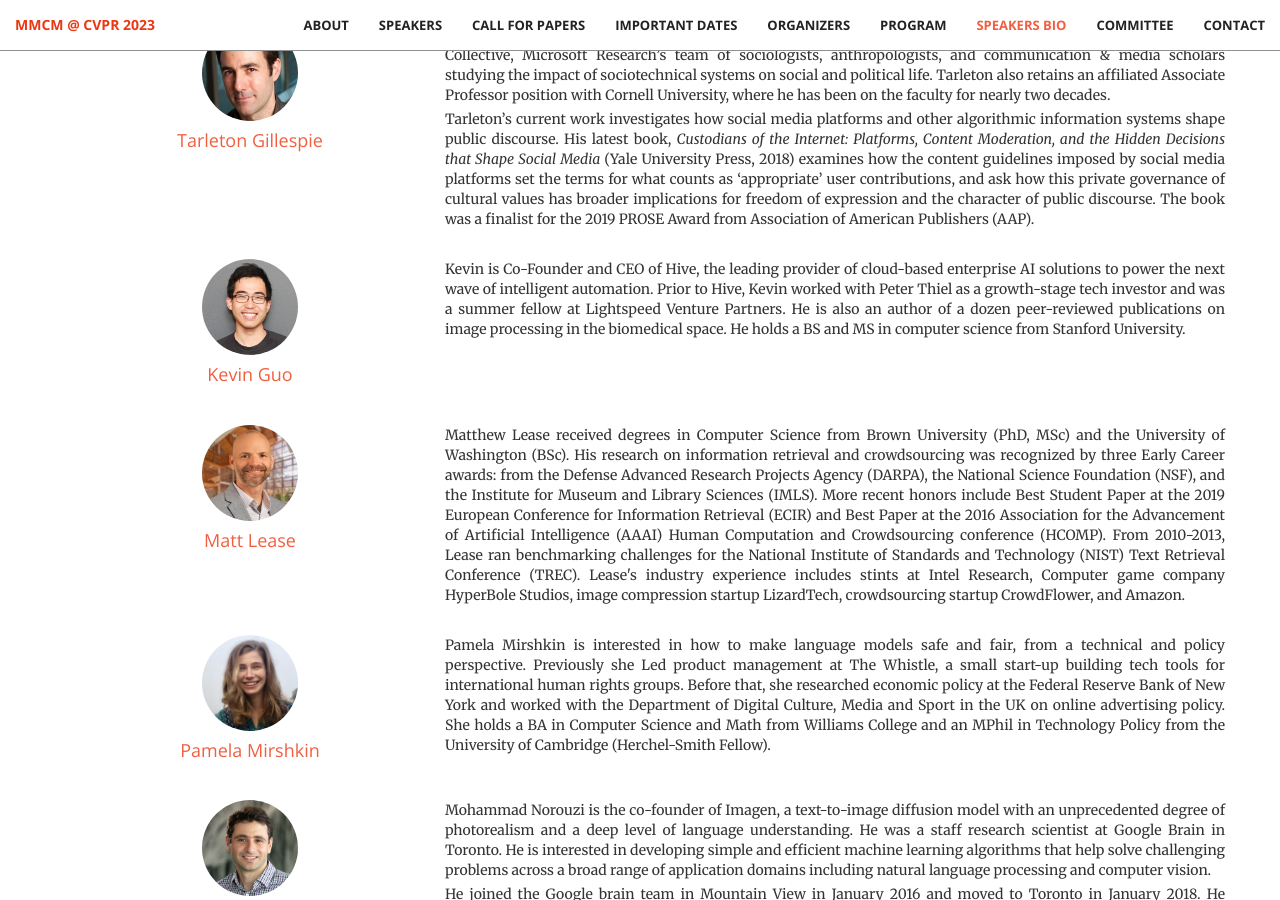
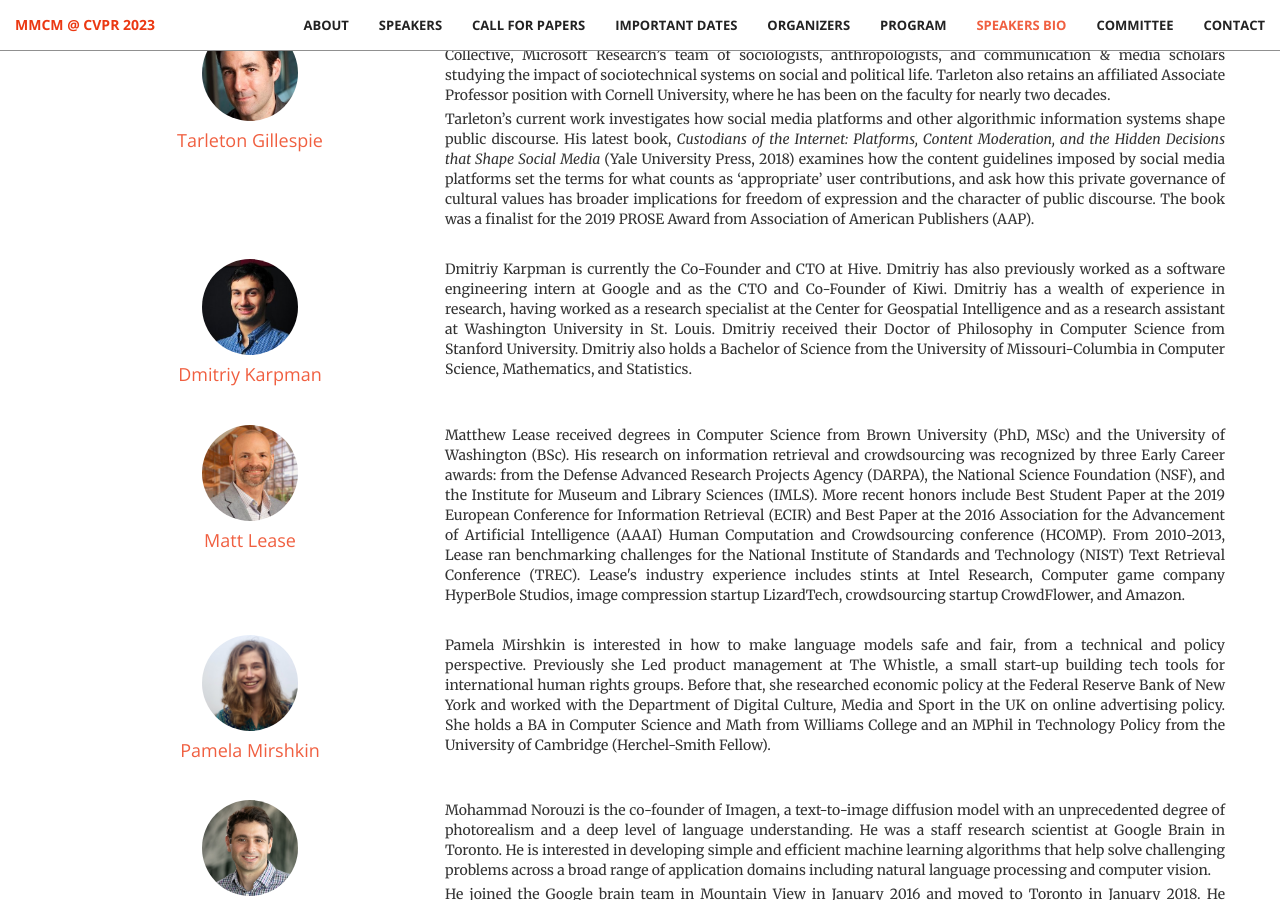
Before and after one commit to multimodal-content-moderation/multimodal-content-moderation.github.io, a Jekyll site: the page built from index.html, in a window 1280 px wide and 900 px high, scrolled down 6430 px. Built offline with Jekyll 4.4.1, drawn with Linux system fonts in a browser that asks for light colours; some of the changed text lies outside the part shown.

Commit message:
add hive cto

```diff
--- a/_includes/bio.html
+++ b/_includes/bio.html
@@ -89,18 +89,33 @@
             </div>
         </div>
 
+<!--        <div class="row no-gutter">-->
+
+<!--            <div class="col-md-4 text-center" id="S6_dp" style="margin-bottom: 30px">-->
+<!--                <a href="https://www.linkedin.com/in/kevinguo91" target="_blank">-->
+<!--                    <img src="img/portfolio/kevin.jpeg" style="border-radius: 50%;" alt=""-->
+<!--                         width="96">-->
+<!--                    <h4>Kevin Guo</h4>-->
+<!--                </a>-->
+<!--            </div>-->
+
+<!--            <div class="col-md-8" id="S6_info" style="margin-bottom: 30px; text-align: justify">-->
+<!--                Kevin is Co-Founder and CEO of Hive, the leading provider of cloud-based enterprise AI solutions to power the next wave of intelligent automation. Prior to Hive, Kevin worked with Peter Thiel as a growth-stage tech investor and was a summer fellow at Lightspeed Venture Partners. He is also an author of a dozen peer-reviewed publications on image processing in the biomedical space. He holds a BS and MS in computer science from Stanford University.-->
+<!--            </div>-->
+<!--        </div>-->
+
         <div class="row no-gutter">
 
             <div class="col-md-4 text-center" id="S6_dp" style="margin-bottom: 30px">
-                <a href="https://www.linkedin.com/in/kevinguo91" target="_blank">
-                    <img src="img/portfolio/kevin.jpeg" style="border-radius: 50%;" alt=""
+                <a href="https://www.linkedin.com/in/dkarpman/" target="_blank">
+                    <img src="img/portfolio/dmitriy.jpeg" style="border-radius: 50%;" alt=""
                          width="96">
-                    <h4>Kevin Guo</h4>
+                    <h4>Dmitriy Karpman</h4>
                 </a>
             </div>
 
             <div class="col-md-8" id="S6_info" style="margin-bottom: 30px; text-align: justify">
-                Kevin is Co-Founder and CEO of Hive, the leading provider of cloud-based enterprise AI solutions to power the next wave of intelligent automation. Prior to Hive, Kevin worked with Peter Thiel as a growth-stage tech investor and was a summer fellow at Lightspeed Venture Partners. He is also an author of a dozen peer-reviewed publications on image processing in the biomedical space. He holds a BS and MS in computer science from Stanford University.
+                Dmitriy Karpman is currently the Co-Founder and CTO at Hive. Dmitriy has also previously worked as a software engineering intern at Google and as the CTO and Co-Founder of Kiwi. Dmitriy has a wealth of experience in research, having worked as a research specialist at the Center for Geospatial Intelligence and as a research assistant at Washington University in St. Louis. Dmitriy received their Doctor of Philosophy in Computer Science from Stanford University. Dmitriy also holds a Bachelor of Science from the University of Missouri-Columbia in Computer Science, Mathematics, and Statistics.
             </div>
         </div>
 
--- a/_includes/speakers.html
+++ b/_includes/speakers.html
@@ -57,13 +57,21 @@
                 Senior Principal Researcher, Microsoft Research
             </div>
 
+<!--            <div class="col-md-4 text-center" id="S6" style="margin-bottom: 30px">-->
+<!--                <a href="https://www.linkedin.com/in/kevinguo91" target="_blank">-->
+<!--                    <img src="img/portfolio/kevin.jpeg" style="border-radius: 50%;" alt=""-->
+<!--                         width="128">-->
+<!--                    <h3>Kevin Guo</h3>-->
+<!--                </a>-->
+<!--                Co-Founder and CEO, Hive-->
+<!--            </div>-->
             <div class="col-md-4 text-center" id="S6" style="margin-bottom: 30px">
-                <a href="https://www.linkedin.com/in/kevinguo91" target="_blank">
-                    <img src="img/portfolio/kevin.jpeg" style="border-radius: 50%;" alt=""
+                <a href="https://www.linkedin.com/in/dkarpman/" target="_blank">
+                    <img src="img/portfolio/dmitriy.jpeg" style="border-radius: 50%;" alt=""
                          width="128">
-                    <h3>Kevin Guo</h3>
+                    <h3>Dmitriy Karpman</h3>
                 </a>
-                Co-Founder and CEO, Hive
+                CTO and Co-founder, Hive
             </div>
 
             <div class="col-md-4 text-center" id="S7" style="margin-bottom: 30px">
```
Also changed, not shown: img/portfolio/dmitriy.jpeg (added).
